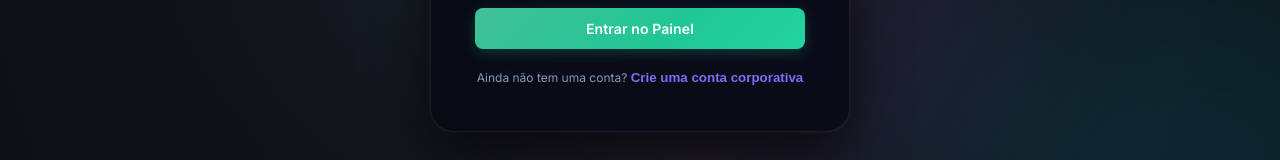
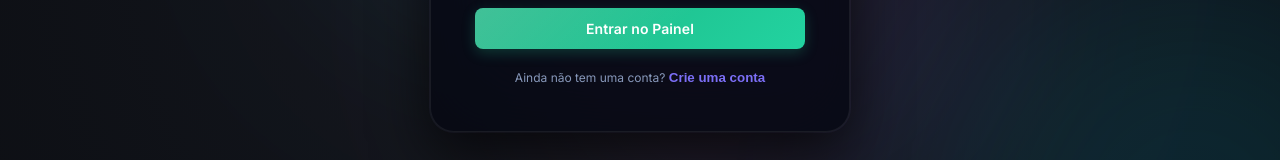
Before and after one commit to Davissilva123/chatdesk-frontend, a React (Vite) app: page / in a window 1280 px wide. Shown: the part 482-642 px from the top of the page. Built offline with nearby package versions, Linux system fonts and the light colour scheme.

Commit message:
fix: update register text

```diff
--- a/src/components/Login.jsx
+++ b/src/components/Login.jsx
@@ -139,7 +139,7 @@ export default function Login({ onLoginSuccess, onGoToRegister }) {
               onClick={onGoToRegister}
               style={{ background: 'none', border: 'none', color: 'var(--accent)', cursor: 'pointer', fontWeight: 600, padding: 0 }}
             >
-              Crie uma conta corporativa
+              Crie uma conta
             </button>
           </p>
         </div>
```
